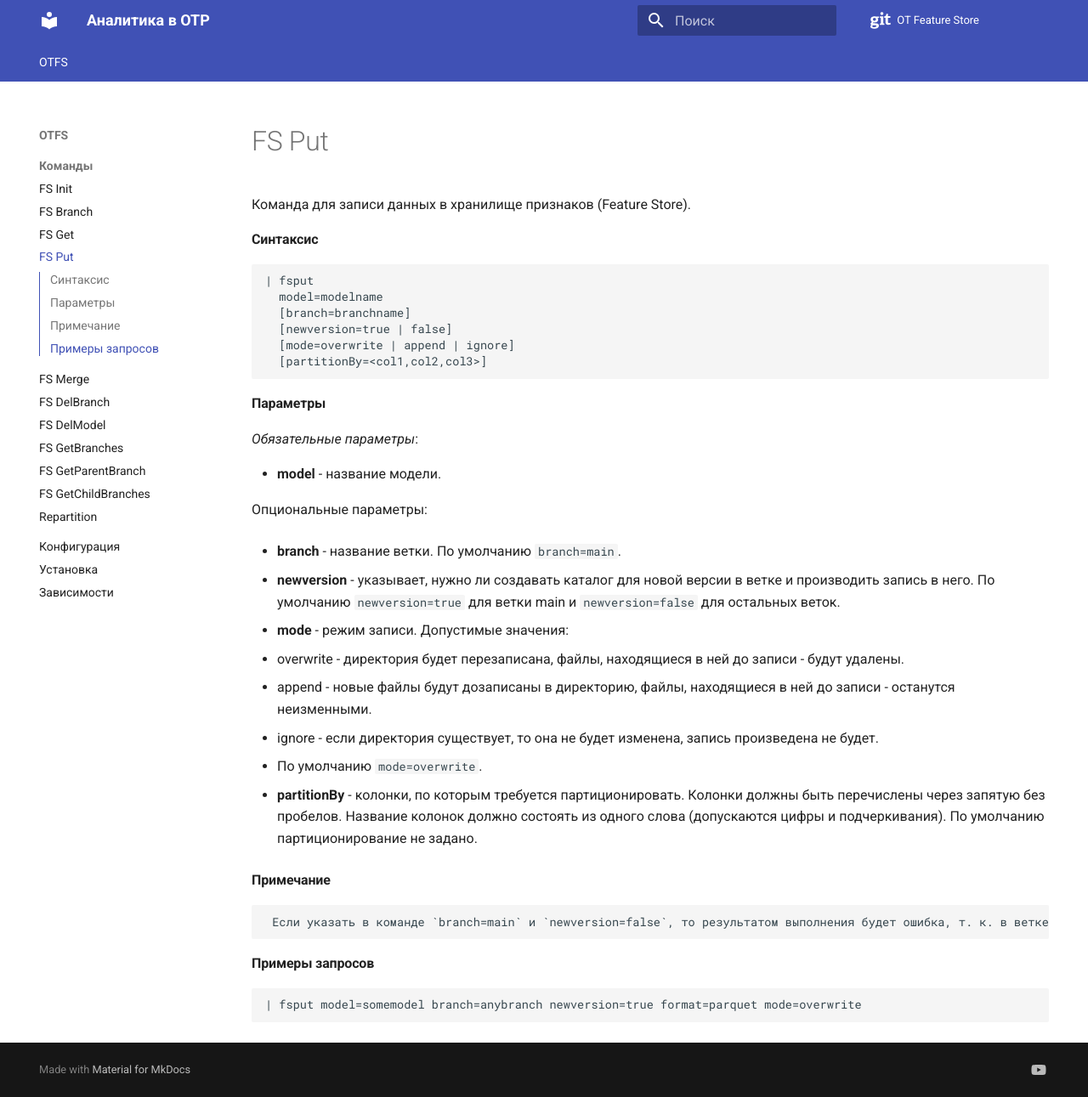
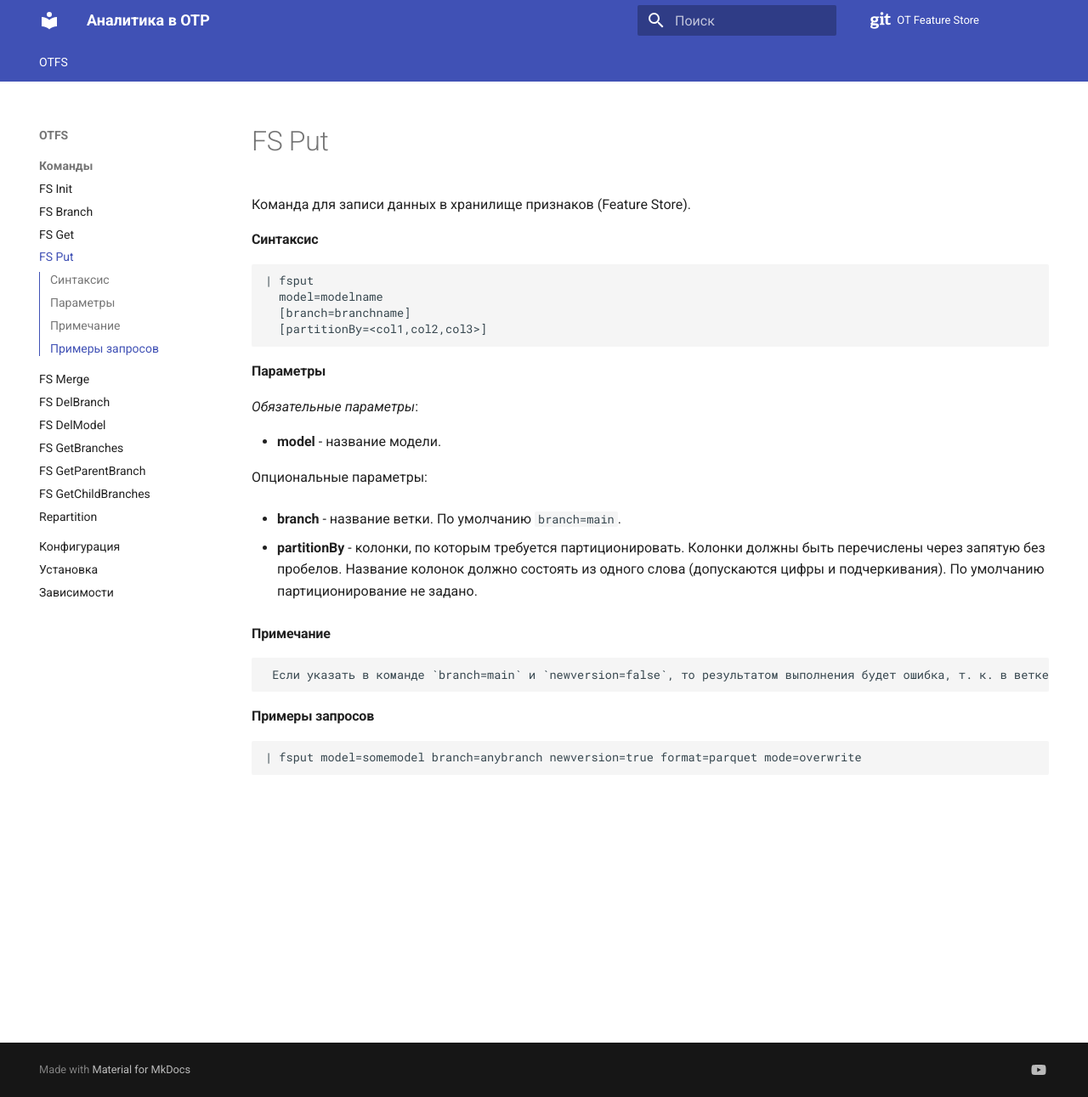
Before and after one commit to ISGNeuroTeam/otfs, an MkDocs documentation site: the page built from docs/docs/fsput.md, in a window 1280 px wide and 1291 px high. Shown: the whole window at 85% size. Built offline with MkDocs 1.6.1 and Material for MkDocs 9.7.7, drawn with Linux system fonts in a browser that asks for light colours; comment, search, counter and statistics services are not loaded.

Commit message:
Maked onewrite fsput mode for all branches

````diff
--- a/docs/docs/fsput.md
+++ b/docs/docs/fsput.md
@@ -6,8 +6,6 @@
 | fsput
   model=modelname
   [branch=branchname]
-  [newversion=true | false]
-  [mode=overwrite | append | ignore]
   [partitionBy=<col1,col2,col3>]
 ```
 
@@ -20,14 +18,6 @@ _Обязательные параметры_:
 Опциональные параметры:
 
 - **branch** - название ветки. По умолчанию `branch=main`.
-
-- **newversion** - указывает, нужно ли создавать каталог для новой версии в ветке и производить запись в него. По умолчанию `newversion=true` для ветки main и `newversion=false` для остальных веток.
-
-- **mode** - режим записи. Допустимые значения:
-  - overwrite - директория будет перезаписана, файлы, находящиеся в ней до записи - будут удалены.
-  - append - новые файлы будут дозаписаны в директорию, файлы, находящиеся в ней до записи - останутся неизменными.
-  - ignore - если директория существует, то она не будет изменена, запись произведена не будет.
-  - По умолчанию `mode=overwrite`.
 
 - **partitionBy** - колонки, по которым требуется партиционировать. Колонки должны быть перечислены через запятую
   без пробелов. Название колонок должно состоять из одного слова (допускаются цифры и подчеркивания). По умолчанию
````
Also changed, not shown: 3 other files.
